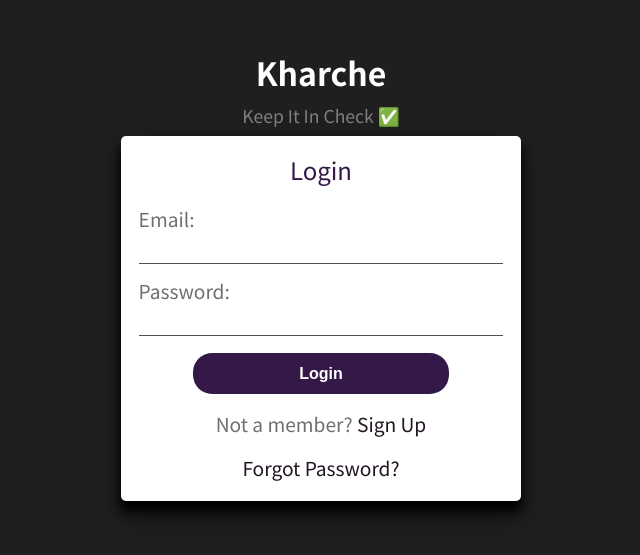
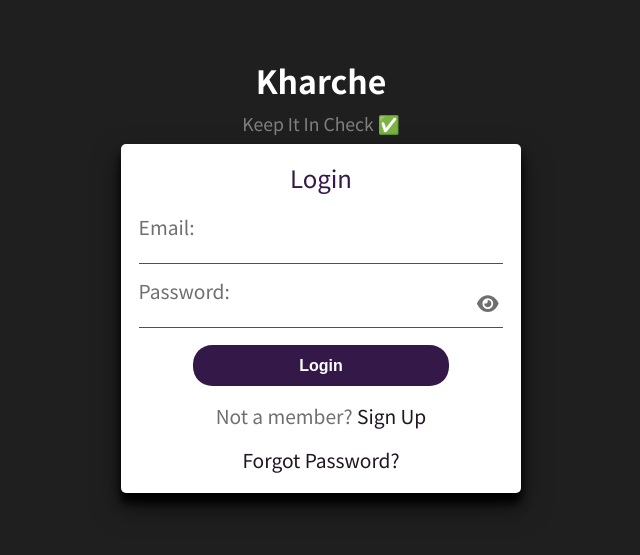
Before and after one commit to rajatdh27/Kharche, a React (Create React App) app: page /login in a window 1280 px wide. Shown: the part 125-680 px from the top of the page, without its empty margins (319-959 px from the left). Built offline with nearby package versions, Linux system fonts and the light colour scheme; no server answers; the database is empty; the HTML template or start-up script is replaced by a standard one.

Commit message:
added links and changed some functionailty of login

```diff
--- a/src/components/Card/Card.js
+++ b/src/components/Card/Card.js
@@ -42,8 +42,21 @@ function Card(props) {
   };
   const submitHandlerLogin = (e) => {
     e.preventDefault();
+    if (
+      props.data.email.trim().length === 0 ||
+      props.data.password.trim().length === 0
+    ) {
+      setErrorState((prevState) => {
+        return {
+          ...prevState,
+          invalid: true,
+          message: "Found empty field",
+        };
+      });
+    }else{
       props.login();
       console.log(props.data);
+    }
   };
   return (
     <>
--- a/src/components/Navbar/Navbar.css
+++ b/src/components/Navbar/Navbar.css
@@ -41,6 +41,16 @@
   gap: 4rem;
   align-items: center;
 }
+.navbar .elements .link {
+  text-decoration: none;
+}
+.navbar .elements .link:hover,
+.navbar .elements .link:active,
+.navbar .elements .link:link,
+.navbar .elements .link:focus,
+.navbar .elements .link:visited {
+  text-decoration: none;
+}
 
 .navbar .elements i {
   align-items: center;
@@ -60,7 +70,6 @@
   cursor: pointer;
 }
 .navbar .elements .child:hover {
-  color: rgb(52, 25, 72);
   transform: scale(0.9);
 }
 
--- a/src/components/Navbar/Navbar.jsx
+++ b/src/components/Navbar/Navbar.jsx
@@ -1,4 +1,5 @@
 import React, { useState } from "react";
+import { Link } from "react-router-dom";
 import "./Navbar.css";
 const t = new Date().toLocaleTimeString();
 function Navbar() {
@@ -31,12 +32,21 @@ function Navbar() {
       <div className="navbar">
         <h1 className="logo">Kharche</h1>
         <div className="elements">
+          <Link to="/" className="link">
             <i className="fa-solid fa-house child">
               <p>Home</p>
             </i>
+          </Link>
+          <Link to="/data" className="link">
             <i className="fa-solid fa-database child">
               <p>Data</p>
             </i>
+          </Link>
+          <Link to="/profile" className="link">
+            <i class="fa-solid fa-user child">
+              <p>Profile</p>
+            </i>
+          </Link>
           <h2>{time}</h2>
         </div>
       </div>
--- a/src/pages/Login/Login.js
+++ b/src/pages/Login/Login.js
@@ -2,17 +2,27 @@ import React, { useState, useEffect } from "react";
 import Button from "../../components/Button/Button";
 import Card from "../../components/Card/Card";
 import styles from "./Login.module.css";
+import { Link } from "react-router-dom";
+import { FontAwesomeIcon } from "@fortawesome/react-fontawesome";
+import { faEye, faEyeSlash } from "@fortawesome/free-solid-svg-icons";
 import { signInWithEmailAndPassword, onAuthStateChanged } from "firebase/auth";
 import { auth } from "../../firebaseConfig";
 import { useNavigate } from "react-router-dom";
 function Login(props) {
   const navigate = useNavigate();
+  const [toggle, setToggle] = useState({
+    passwordToggle: false,
+  });
+  const icons = {
+    open: faEye,
+    close: faEyeSlash,
+  };
   useEffect(() => {
     onAuthStateChanged(auth, (currentUser) => {
       if (currentUser) {
         console.log(currentUser);
-        props.userHandler(currentUser);
-        navigate("/");
+        // props.userHandler(currentUser);
+        // navigate("/");
       }
     });
   }, []);
@@ -20,6 +30,14 @@ function Login(props) {
     email: "",
     password: "",
   });
+  const passwordIconHandler = () => {
+    setToggle((prevState) => {
+      return {
+        ...prevState,
+        passwordToggle: !toggle.passwordToggle,
+      };
+    });
+  };
   const emailHandler = (e) => {
     setUserInput((prevInput) => {
       return { ...prevInput, email: e.target.value };
@@ -45,6 +63,7 @@ function Login(props) {
   return (
     <Card name="Login" data={userInput} login={requestHandler}>
       <div className={styles.inputs}>
+        <div className={styles.inputContainer}>
           <label>Email:</label>
           <input
             type="text"
@@ -52,20 +71,31 @@ function Login(props) {
             name="name"
             autoComplete="off"
           />
+        </div>
+        <div className={styles.inputContainer}>
           <label>Password:</label>
           <input
-          type="text"
+            type={toggle.passwordToggle ? "text" : "password"}
             onChange={passwordHandler}
             name="password"
             autoComplete="off"
           />
+          <FontAwesomeIcon
+            icon={toggle.passwordToggle ? icons.close : icons.open}
+            className={styles.icon}
+            onClick={passwordIconHandler}
+          />
+        </div>
       </div>
       <div className={styles.buttonContainer}>
         <div className={styles.button}>
           <Button buttonName="Login" />
         </div>
         <p>
-          Not a member? <span>Sign Up</span>
+          Not a member?{" "}
+          <Link to="/signup" className={styles.link}>
+            Sign Up
+          </Link>
         </p>
         <span>Forgot Password?</span>
       </div>
--- a/src/pages/Login/Login.module.css
+++ b/src/pages/Login/Login.module.css
@@ -5,6 +5,17 @@
   justify-content: center;
   gap: 0.5rem;
   width: 100%;
+}
+
+.inputContainer {
+  width: 100%;
+  position: relative;
+}
+.inputContainer .icon {
+  top: 1.1rem;
+  right: 5px;
+  position: absolute;
+  cursor: pointer;
 }
 
 input {
@@ -42,3 +53,17 @@ input:focus {
 .buttonContainer .button {
   width: 70%;
 }
+
+.buttonContainer .link {
+  text-decoration: none;
+  color: #211522;
+  cursor: pointer;
+}
+
+.buttonContainer .link:hover,
+.buttonContainer .link:focus,
+.buttonContainer .link:visited,
+.buttonContainer .link:active,
+.buttonContainer .link:link {
+  text-decoration: none;
+}
```
Lines whose indentation alone changed are shown as unchanged.
